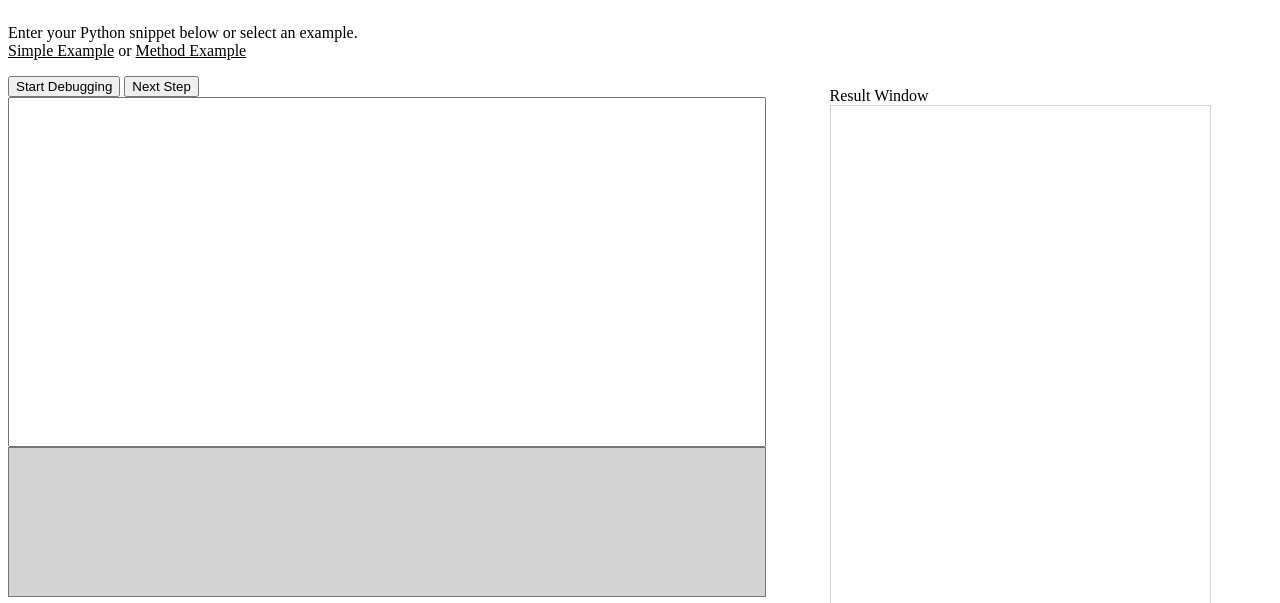
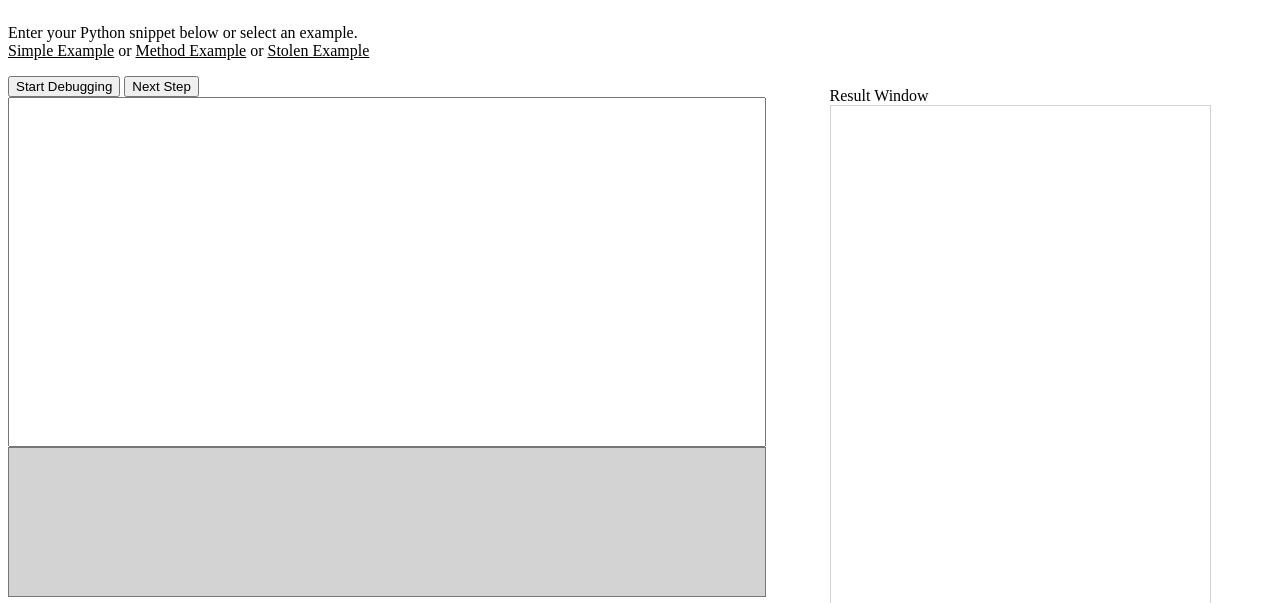
Before and after one commit to richhildebrand/PythonWorkbench, a Django app: page / in a window 1280 px wide. Shown: the top 603 px of the page. Run offline with Django 3.2, Linux system fonts and the light colour scheme; parts of the project's set-up code (start-up, migrations or seed data) failed here and were passed over.

Commit message:
added stolen example

```diff
--- a/capstone/templates/index.html
+++ b/capstone/templates/index.html
@@ -3,7 +3,7 @@
 
 <div id="MainArea">
 	<p>Enter your Python snippet below or select an example.<br/>
-	   <a>Simple Example</a> or <a>Method Example</a>
+	   <a>Simple Example</a> or <a>Method Example</a> or <a>Stolen Example</a>
 	</p>
 	<input id="startDebugging" type="button" value="Start Debugging">
 	<input id="TakeStep" type="button" value="Next Step"><br/>
@@ -39,15 +39,21 @@
 
 	$('#MainArea a').click(function() {
 		var forMainArea = [];
-		var method = [];
+		var forMethodArea = [];
 
 		forMainArea['Simple Example'] = 'a = 3\nb = 4\nc = a + b\nd = a + b * c';
 		forMainArea['Method Example'] = 'Tim="Tim"\ndef hello(name):\n\treturn "Hello " + name\n';
 		forMainArea['Method Example'] += 'Tim = hello(Tim)\nSeth = "Seth"\nSeth= hello(Seth)';
+		forMainArea['Stolen Example'] = 'def sleep_in(weekday, vacation):'
+		forMethodArea['Stolen Example'] = 'sleep_in(False, False)\n'
+		forMethodArea['Stolen Example'] += 'sleep_in(True, False)\n'
+		forMethodArea['Stolen Example'] += 'sleep_in(False, True)\n'
+		forMethodArea['Stolen Example'] += 'sleep_in(True, True)'
+
 
 		var exampleToUse = $(this).text()
 		$('#PythonCode').text(forMainArea[exampleToUse]);
-		$('MethodCalls').text(method[exampleToUse]);
+		$('#MethodCalls').text(forMethodArea[exampleToUse]);
 	});
 
 </script>
```
